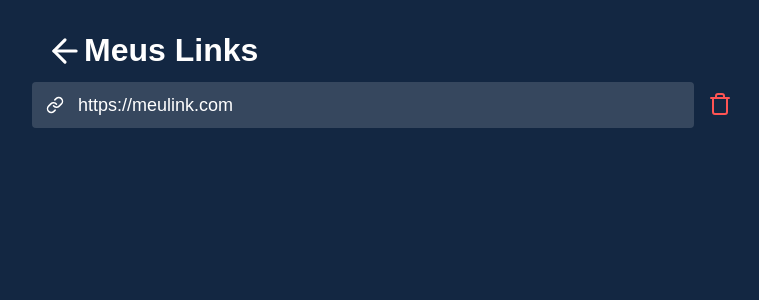
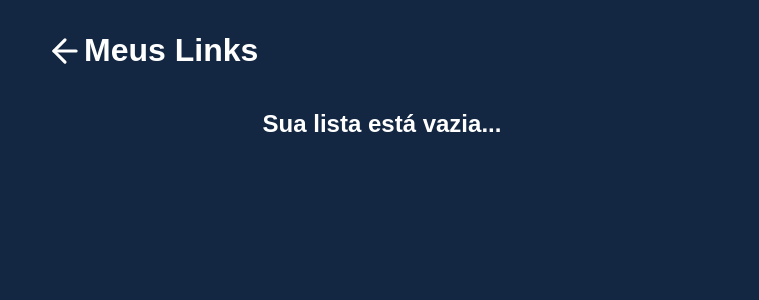
Before and after one commit to GilsonRodriguesAlmeida/encurta_link, a React (Create React App) app: page /links in a window 1280 px wide. Shown: the top 300 px of the page, without its empty margins (258-1017 px from the left). Built offline with nearby package versions, Linux system fonts and the light colour scheme.

Commit message:
Project Encurta Link finishid

```diff
--- a/src/pages/Home/index.js
+++ b/src/pages/Home/index.js
@@ -7,6 +7,7 @@
 import LinkItem from '../../components/LinkItem';
 
 import api from '../../services/api';
+import {saveLink} from '../../services/storeLinks'
 
 export default function Home() {
 
@@ -22,6 +23,8 @@
 
       setData(response.data);
       setShowModal(true);
+
+      saveLink('@encurtaLink', response.data);
 
       setLink('');
     }
--- a/src/pages/Links/index.js
+++ b/src/pages/Links/index.js
@@ -1,9 +1,53 @@
+/* eslint-disable no-unused-vars */
+import { useState, useEffect } from 'react';
 import './links.css';
 import { FiArrowLeft, FiLink, FiTrash } from 'react-icons/fi';
 import { Link } from 'react-router-dom';
 
+import { getLinkSave, deleteLink } from '../../services/storeLinks';
+import LinkItem from '../../components/LinkItem'
+
 export default function Links() {
-  return(
+
+  const [myLinks, setMyLinks] = useState([]);
+
+  const [data, setData] = useState({});
+  const [showModal, setShowModal] = useState(false);
+
+  const [emptyList, setEmptyList] = useState(false);
+
+
+  useEffect(() => {
+    async function getLinks() {
+      const result = await getLinkSave('@encurtaLink');
+      if (result.length === 0) {
+        //lista vazia
+        setEmptyList(true);
+      }
+
+      setMyLinks(result);
+    }
+
+    getLinks();
+  }, [])
+
+
+  function handleOpenLink(link) {
+    setData(link);
+    setShowModal(true);
+  }
+
+  async function handleDelete(id) {
+    const result = await deleteLink(myLinks, id);
+
+    if(result.length === 0) {
+      setEmptyList(true);
+    }
+
+    setMyLinks(result);
+  }
+
+  return (
     <div className="links-container">
       <div className="links-header">
         <Link to="/">
@@ -12,15 +56,31 @@
         <h1> Meus Links</h1>
       </div>
 
-      <div className="links-item">
-        <button className="link">
-          <FiLink size={18} color="#FFF" />
-          https://meulink.com
-        </button>
-        <button className="link-delete">
-          <FiTrash size={24} color="#FF5454"/>
-        </button>
-      </div>
+      { emptyList && (
+        <div className='links-item'>
+          <h2 className='empty-text'>Sua lista está vazia...</h2>
+        </div>
+      )}
+
+      {myLinks.map(link => (
+        <div key={link.id} className="links-item">
+          <button className="link" onClick={ () => handleOpenLink(link)}>
+            <FiLink size={18} color="#FFF" />
+            {link.long_url}
+          </button>
+          <button className="link-delete" onClick={ () => handleDelete(link.id)}>
+            <FiTrash size={24} color="#FF5454" />
+          </button>
+        </div>
+      ))}
+
+
+      { showModal && (
+        <LinkItem
+          closeModal={ () => setShowModal(false)}
+          content={data}
+        />
+      )}
     </div>
   )
 }
--- a/src/pages/Links/links.css
+++ b/src/pages/Links/links.css
@@ -59,6 +59,13 @@
     background-color: transparent;
 }
 
+.empty-text {
+    width: 100%;
+    text-align: center;
+    margin-top: 28px;
+    color: #fff;
+}
+
 @media (max-width:715px) {
     .links-container {
         width: 90%;
--- /dev/null
+++ b/src/services/storeLinks.js
@@ -0,0 +1,38 @@
+/* eslint-disable no-unused-vars */
+// Buscar links salvos.
+export async function getLinkSave(key) {
+    const myLinks = await localStorage.getItem(key);
+
+    let linksSaves = JSON.parse(myLinks) || [];
+
+    return linksSaves;
+}
+
+///Salvar um link no localStorage.
+export async function saveLink(key, newLink) {
+    let linksStored = await getLinkSave(key);
+
+    // verficar se tiver um link salvo com algum id não deixar duplicar
+    const hasLink = linksStored.some( link => link.id === newLink.id)
+    if (hasLink){
+        console.log("Esse link ja existe na sua lista");
+        return;
+    }
+
+    // Adicionando o novo link na lista.
+    linksStored.push(newLink);
+    await localStorage.setItem(key, JSON.stringify(linksStored));
+    console.log("Link salvo com sucesso");
+}
+
+//Deletar algum link salvo.
+export function deleteLink(links, id) {
+    let myLinks = links.filter( item => {
+        return (item.id !== id);
+    })
+
+    localStorage.setItem('@encurtaLink', JSON.stringify(myLinks));
+    console.log("link deletado!");
+
+    return myLinks;
+}
```
